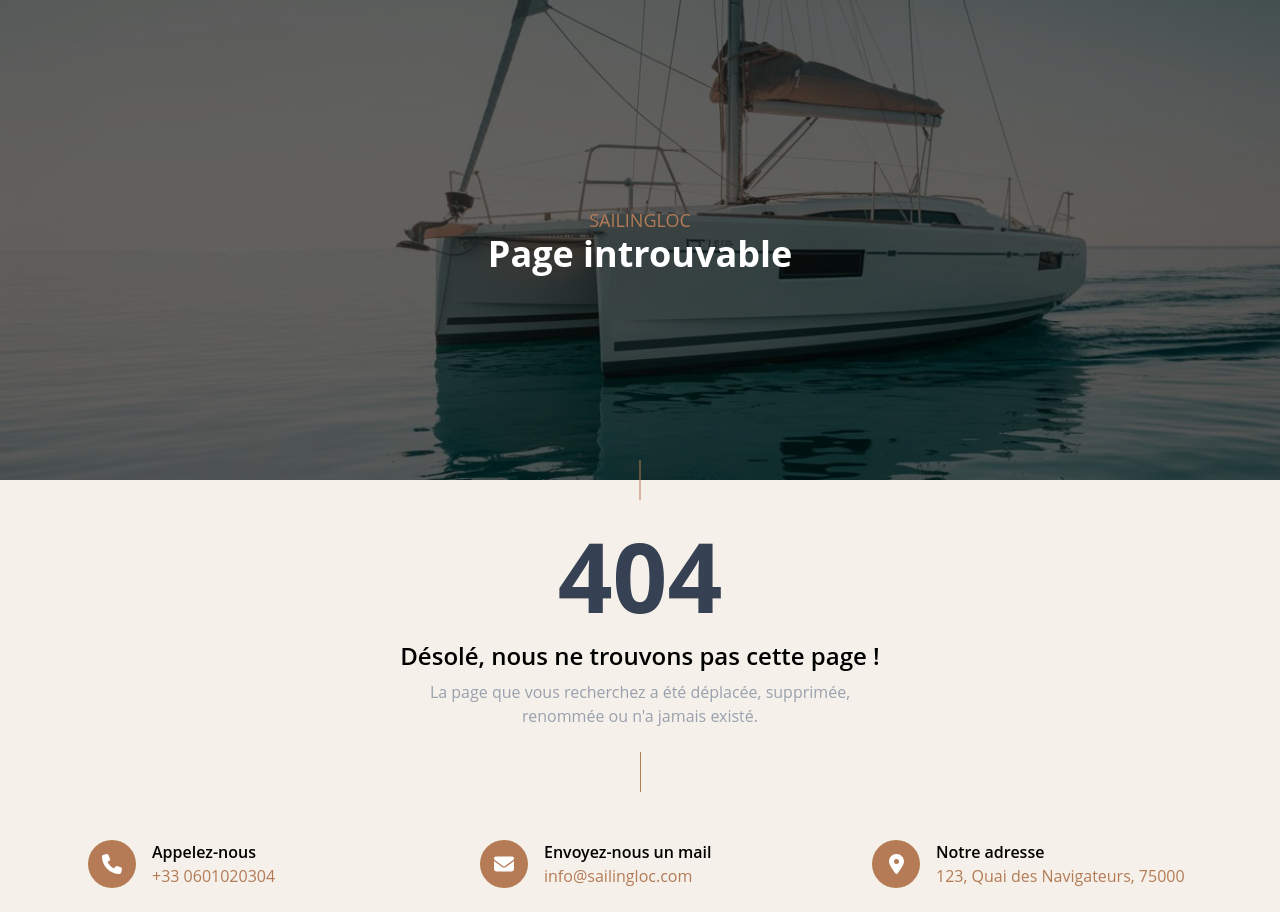
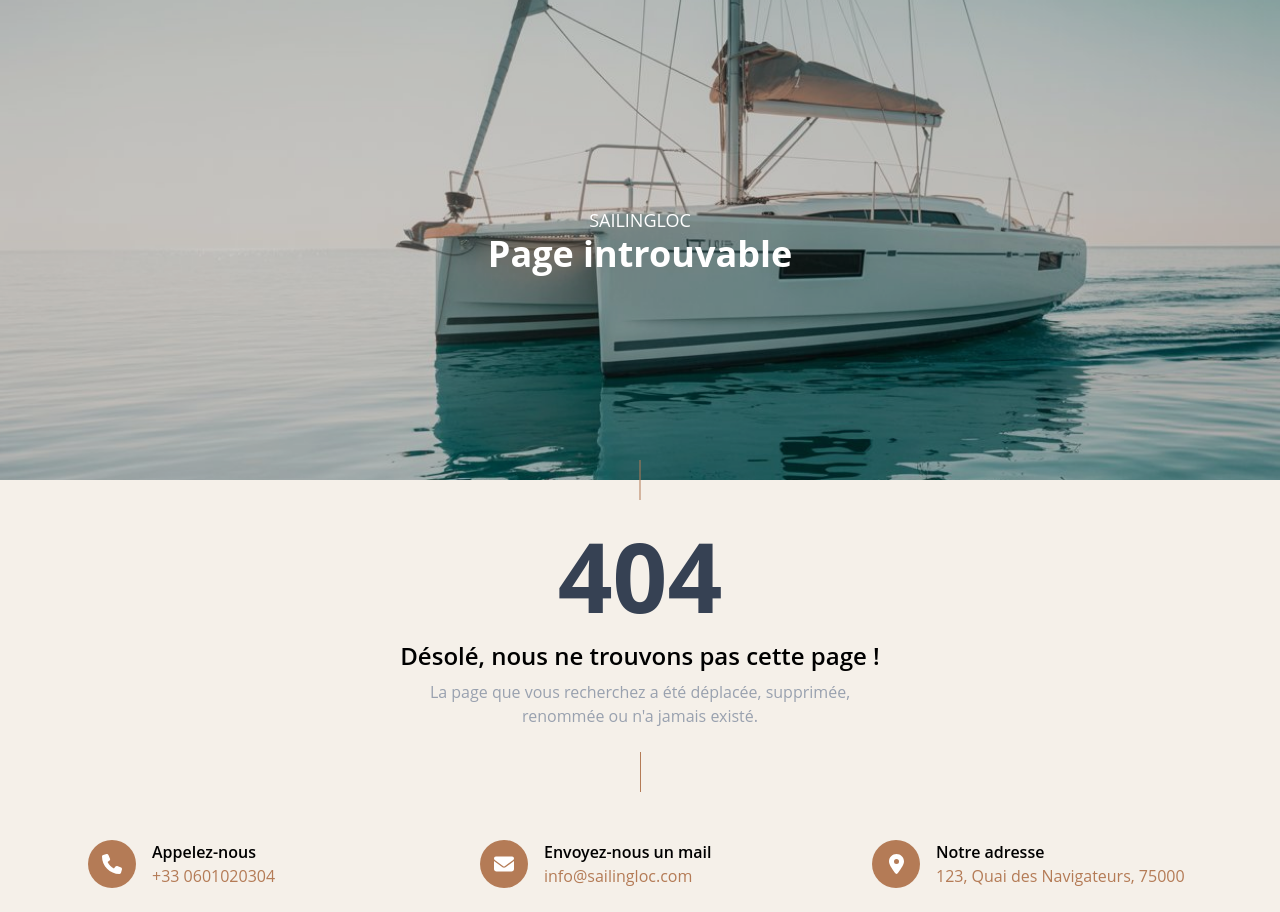
Before and after one commit to Yass8/DEVO23-G4-SAILINGLOC, a React (Vite) app in the folder front/: page /404 in a window 1280 px wide. Built offline with nearby package versions, Linux system fonts and the light colour scheme; a web font is replaced by a local one.

Commit message:
fix: reduce overlay opacity in Contact and 404 pages for improved text visibility

```diff
--- a/front/src/Client/pages/Contact.jsx
+++ b/front/src/Client/pages/Contact.jsx
@@ -27,8 +27,8 @@ export default function Contact() {
         className="text-center py-16 bg-cover bg-center flex flex-col justify-center items-center absolute w-full h-[60vh] top-[-16rem]"
         style={{ backgroundImage: "url('/images/hero.jpeg')" }}
       >
-          <div className="absolute inset-0 bg-black/50"></div>
-          <h6 className="text-lg text-white regular z-10">ENTRER EN CONTACT AVEC NOUS</h6>
+          <div className="absolute inset-0 bg-black/20"></div>
+          <h6 className="text-lg text-white z-10">ENTRER EN CONTACT AVEC NOUS</h6>
           <h1 className="text-4xl text-white font-bold z-10">Contact</h1>
       </section>
 
--- a/front/src/Client/pages/Page404.jsx
+++ b/front/src/Client/pages/Page404.jsx
@@ -25,8 +25,8 @@ export default function Page404() {
 
       {/* Header Banner */}
       <section className="h-[60vh] bg-cover bg-center flex flex-col justify-center items-center text-center relative" style={{ backgroundImage: "url('/images/hero.jpeg')" }}>
-        <div className="absolute inset-0 bg-black/60"></div>
-        <h6 className="text-lg text-[#b47b56] regular z-10">SAILINGLOC</h6>
+        <div className="absolute inset-0 bg-black/20"></div>
+        <h6 className="text-lg text-white z-10">SAILINGLOC</h6>
         <h1 className="text-4xl text-white font-bold z-10">Page introuvable</h1>
       </section>
 
```
